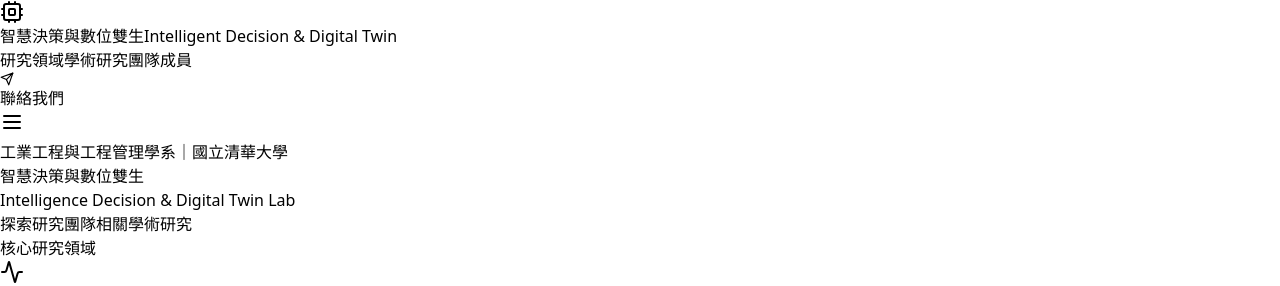
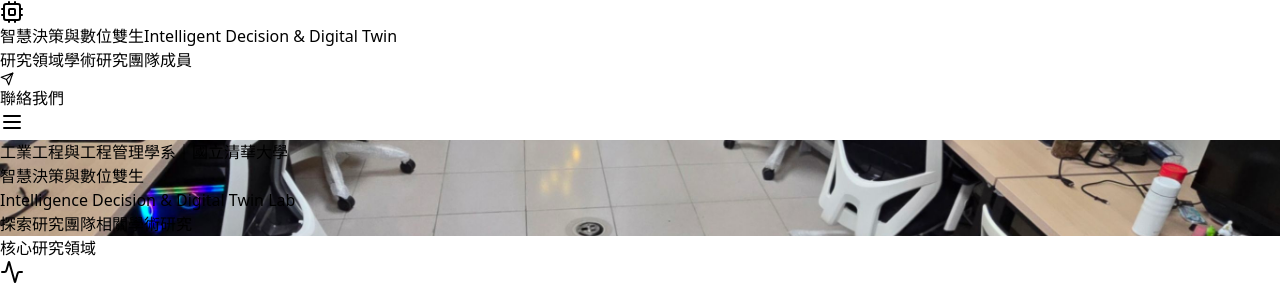
Before and after one commit to shirleyouuu/IDDT_lab, a React (Vite) app: page / in a window 1280 px wide. Shown: the top 286 px of the page. Built offline with nearby package versions, Linux system fonts and the light colour scheme.

Commit message:
fix: merge hero div with background image

```diff
--- a/src/pages/HomePage.jsx
+++ b/src/pages/HomePage.jsx
@@ -31,8 +31,7 @@ const HomePage = ({ setActiveTab }) => {
           backgroundSize: 'cover',
           backgroundPosition: 'center',
         }}
-      ></div>
-      <div className="relative py-28 px-6 overflow-hidden bg-slate-900 text-white">
+      >
         <div className="absolute inset-0 bg-black/50 pointer-events-none" />
         <div className="max-w-7xl mx-auto text-center relative z-10">
           <div className="inline-block px-4 py-1 border border-cyan-500/30 bg-cyan-500/10 rounded-full text-cyan-400 text-sm font-medium mb-8">
```
